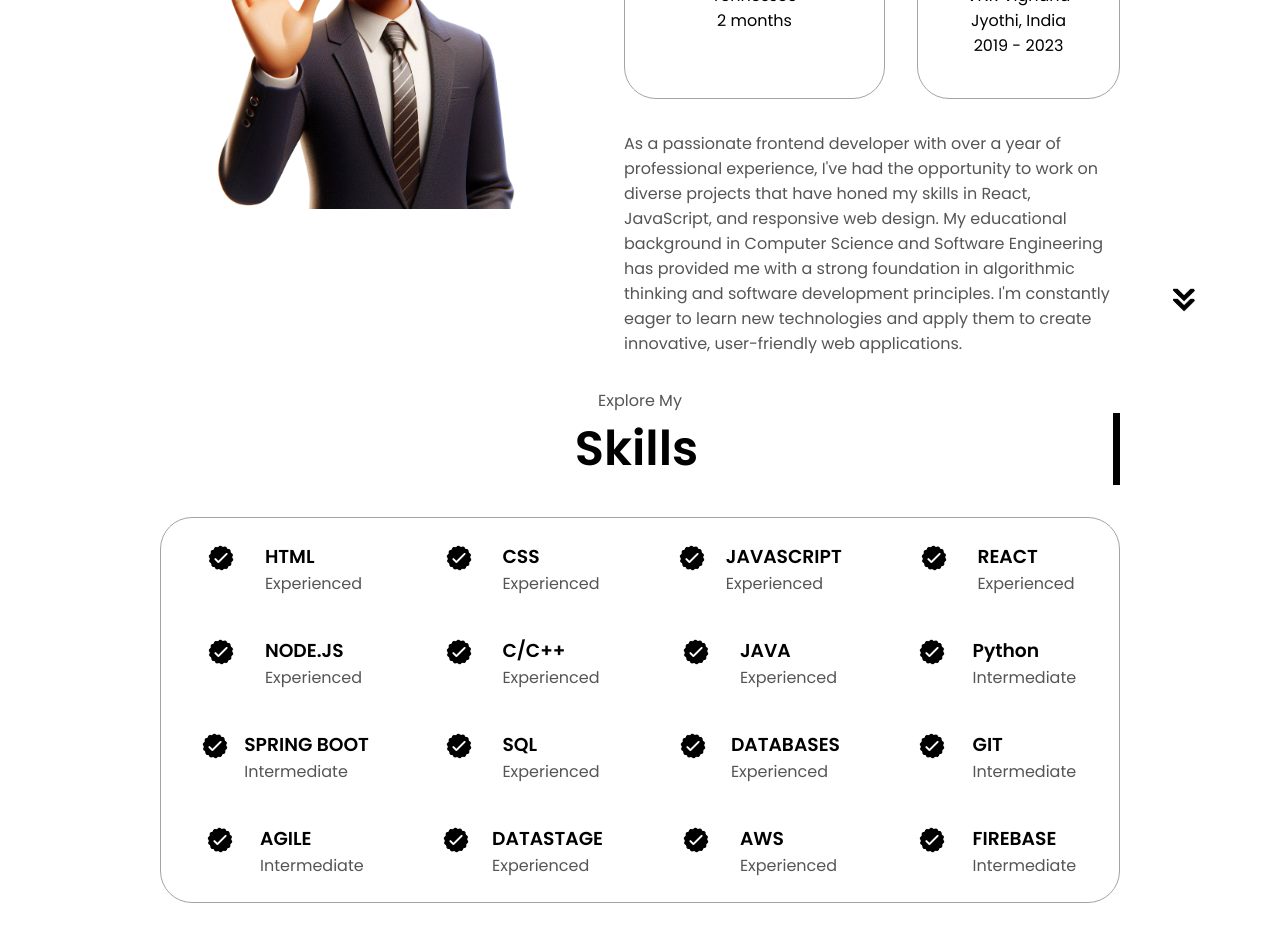
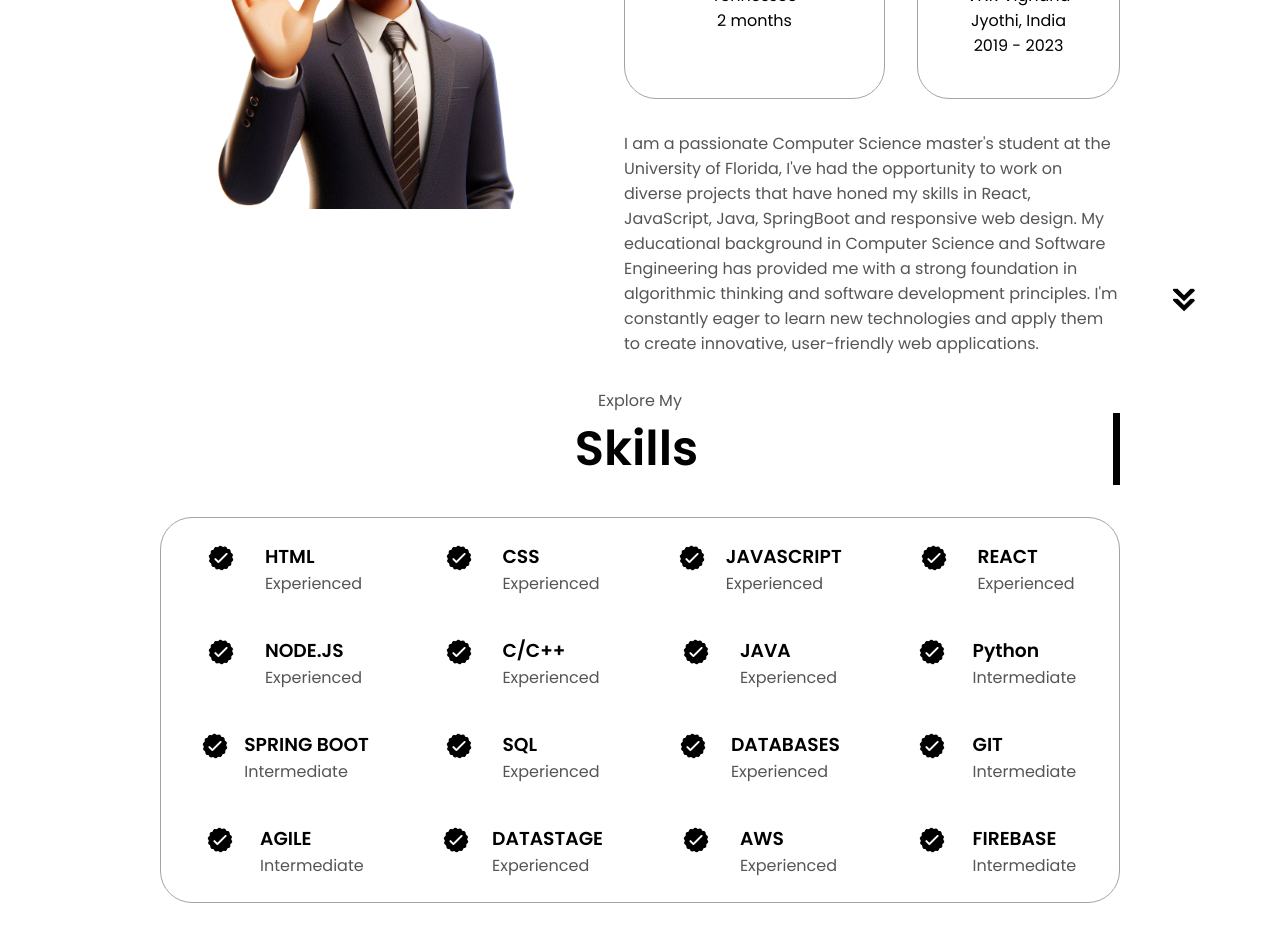
Before and after one commit to sadam456/Portfolio, a React (Create React App) app: page / in a window 1280 px wide. Shown: the part 1020-1948 px from the top of the page. Built offline with nearby package versions, Linux system fonts and the light colour scheme.

Commit message:
Update About.js

```diff
--- a/src/components/About.js
+++ b/src/components/About.js
@@ -60,12 +60,12 @@ const About = () => {
           </div>
           <div className="text-container">
             <p>
-              As a passionate frontend developer with over a year of
-              professional experience, I've had the opportunity to work on
-              diverse projects that have honed my skills in React, JavaScript,
-              and responsive web design. My educational background in Computer
-              Science and Software Engineering has provided me with a strong
-              foundation in algorithmic thinking and software development
+             I am a passionate Computer Science master's student at the
+              University of Florida, I've had the opportunity to work on diverse
+              projects that have honed my skills in React, JavaScript, Java,
+              SpringBoot and responsive web design. My educational background in
+              Computer Science and Software Engineering has provided me with a
+              strong foundation in algorithmic thinking and software development
               principles. I'm constantly eager to learn new technologies and
               apply them to create innovative, user-friendly web applications.
             </p>
```
